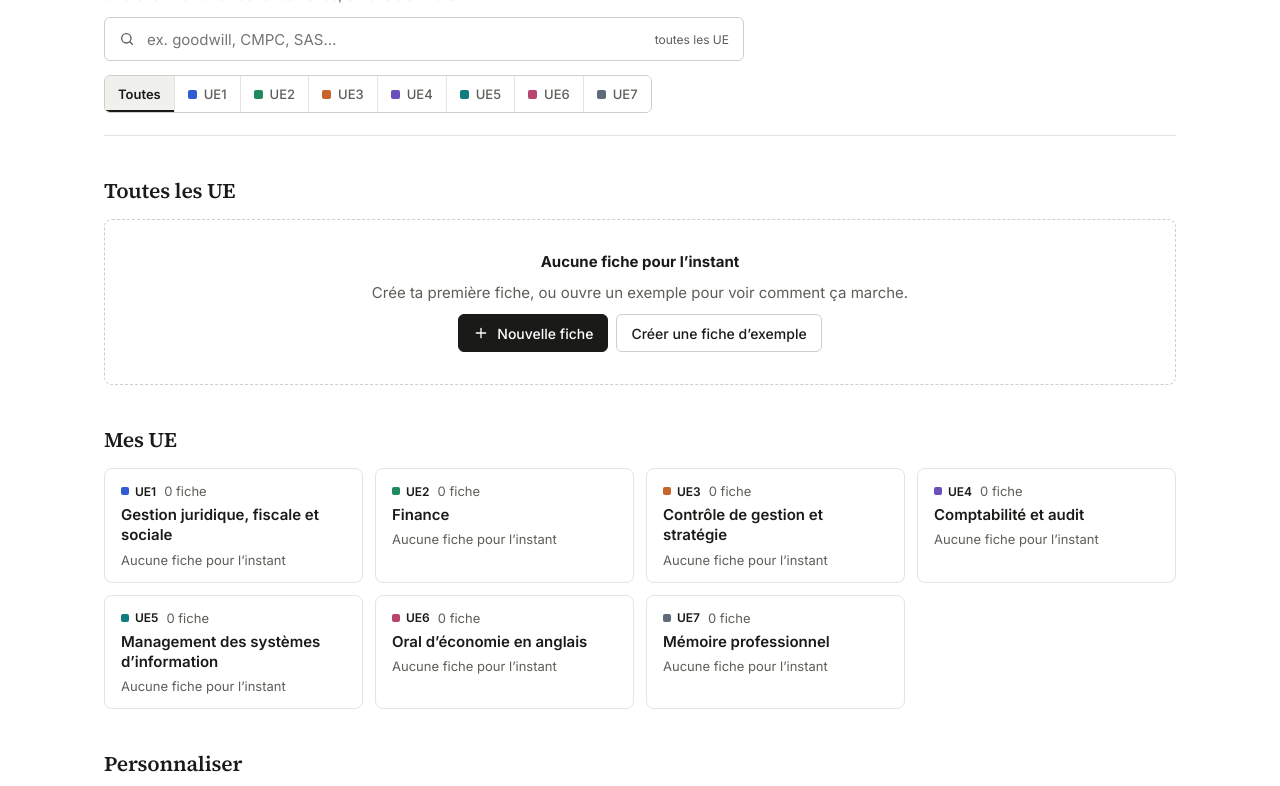
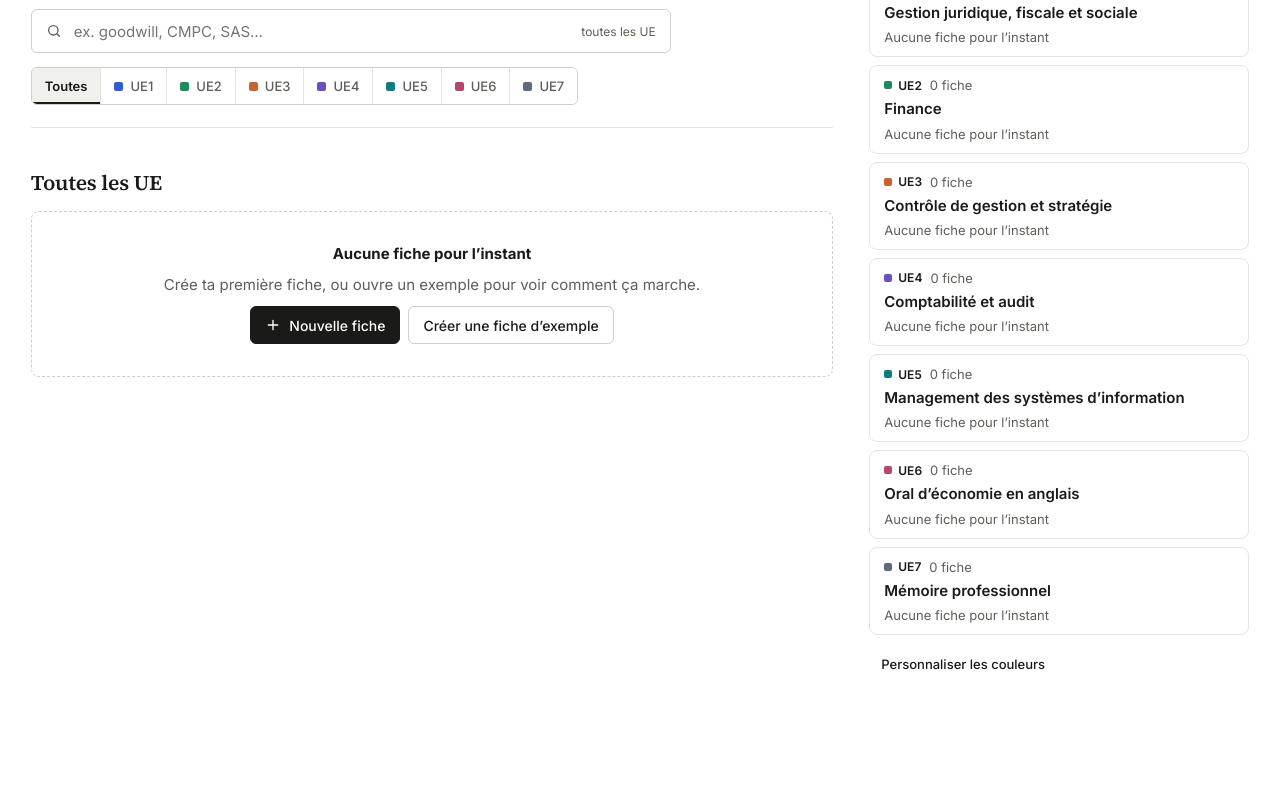
Before and after one commit to clem-chv/Claude, a plain HTML site: page index.html in a window 1280 px wide. Shown: the part 155-941 px from the top of the page. After the commit the page ends 900 px from the top, so only its background shows below. Drawn offline with Linux system fonts and the light colour scheme.

Commit message:
Mise en page pleine largeur
Co-Authored-By: Claude Opus 5.5 <noreply@anthropic.com>
Claude-Session: https://claude.ai/code/session_01GX7XJgzskEzW6HYBcPDuHe

```diff
--- a/index.html
+++ b/index.html
@@ -52,7 +52,13 @@ h1,h2,h3{font-family:'Source Serif 4',Georgia,serif;font-weight:600;margin:0;let
 .tag .dot{width:8px;height:8px}
 .pill{display:inline-flex;align-items:center;padding:2px 7px;border-radius:4px;font-size:12px;font-weight:700;flex:none}
 /* layout */
-.wrap{max-width:1120px;margin:0 auto;padding:36px 24px 72px}
+.wrap{max-width:1880px;margin:0 auto;padding:28px clamp(16px,2.4vw,40px) 64px}
+.homegrid{display:grid;grid-template-columns:minmax(0,1fr) minmax(300px,380px);gap:36px;align-items:start}
+.hside{position:sticky;top:78px;display:flex;flex-direction:column;gap:12px}
+.hside .tiles{grid-template-columns:1fr;gap:8px}
+.hside .tile{padding:11px 14px}
+.hside h2{font-size:19px}
+@media (max-width:980px){ .homegrid{grid-template-columns:1fr} .hside{position:static} .hside .tiles{grid-template-columns:repeat(auto-fill,minmax(220px,1fr))} }
 .ptitle{display:flex;flex-wrap:wrap;gap:16px;justify-content:space-between;align-items:flex-end;padding-bottom:22px;border-bottom:1px solid var(--border)}
 .ptitle h1{font-size:30px}
 .ptitle p{margin:6px 0 0;color:var(--muted);font-size:14px}
@@ -92,7 +98,7 @@ input[type=color]{width:40px;height:32px;padding:2px;border:1px solid var(--stro
 .filters{display:flex;flex-wrap:wrap;align-items:center;gap:10px;margin-top:20px}
 .filters select{height:36px;padding:0 8px;border-radius:6px;border:1px solid var(--strong);background:#fff;font-size:13px}
 .filters label{display:flex;align-items:center;gap:8px;font-size:13px;color:var(--muted)}
-.grid{display:grid;grid-template-columns:repeat(auto-fill,minmax(240px,1fr));gap:16px;margin-top:20px}
+.grid{display:grid;grid-template-columns:repeat(auto-fill,minmax(230px,1fr));gap:16px;margin-top:20px}
 .card{background:#fff;border:1px solid var(--border);border-radius:8px;overflow:hidden;display:flex;flex-direction:column;position:relative}
 .card:hover{border-color:var(--strong)}
 .card.sel{border-color:var(--ink);box-shadow:0 0 0 1px var(--ink)}
@@ -145,8 +151,8 @@ input[type=color]{width:40px;height:32px;padding:2px;border:1px solid var(--stro
 /* reader */
 .rhead{display:flex;flex-wrap:wrap;gap:10px;align-items:center;margin-bottom:22px}
 .rhead h1{font-size:26px;flex:1 1 260px}
-.pages{display:flex;flex-direction:column;align-items:center;gap:20px}
-.rbg{background:var(--stage);border-radius:8px;padding:24px 12px}
+.pages{display:flex;flex-wrap:wrap;justify-content:center;align-items:flex-start;gap:24px}
+.rbg{background:var(--stage);border-radius:8px;padding:28px 20px}
 /* modal & toast */
 .ov{position:fixed;inset:0;z-index:100;background:rgba(20,20,18,.35);display:flex;align-items:center;justify-content:center;padding:20px}
 .modal{width:min(500px,100%);background:#fff;border:1px solid var(--border);border-radius:10px;padding:22px;display:flex;flex-direction:column;gap:14px;max-height:90vh;overflow:auto;box-shadow:0 20px 50px rgba(20,20,18,.18)}
@@ -749,7 +755,7 @@ function route(keepScroll){
   $$('.nav [data-nav]').forEach(function(a){ var n=a.getAttribute('data-nav'); var on= n===r.name || (n==='fiches' && (r.name==='lire'||r.name==='edit')); a.classList.toggle('on', on); if(on) a.setAttribute('aria-current','page'); else a.removeAttribute('aria-current'); });
   if(ED && r.name!=='edit'){ commitEdit(); var lid=ED.fid; if(Store.timers[lid]){ clearTimeout(Store.timers[lid]); delete Store.timers[lid]; Store.flush(lid); } ED=null; }
   var y=window.scrollY;
-  if(r.name==='accueil'||r.name==='personnaliser') viewHome(r.name==='personnaliser' && key!==lastRoute);
+  if(r.name==='accueil'||r.name==='personnaliser') viewHome(r.name==='personnaliser'?'settings':false);
   else if(r.name==='fiches'||r.name==='exporter') viewLib(r.name==='exporter');
   else if(r.name==='lire') viewRead(r.id);
   else if(r.name==='edit'){ if(!ED || ED.fid!==r.id) viewEdit(r.id); }
@@ -799,13 +805,21 @@ function viewHome(scrollDesign){
   var v=$('#view'), hs=S.home;
   var counts={}, last={}; sortedFiches().forEach(function(f){ counts[f.ue]=(counts[f.ue]||0)+1; if(!last[f.ue]) last[f.ue]=f.title; });
   var scope= hs.ue ? hs.ue+' · '+ueOf(hs.ue).name : 'Toutes les UE';
-  var h='<div class="wrap"><div class="ptitle" style="flex-direction:column;align-items:stretch;gap:14px"><div><h1>Que veux-tu réviser ?</h1><p>Cherche une notion dans tes fiches, ou choisis une UE.</p></div>'+
+  if(scrollDesign==='settings') return viewSettings();
+  var h='<div class="wrap"><div class="homegrid"><div class="hmain"><div class="ptitle" style="flex-direction:column;align-items:stretch;gap:14px"><div><h1>Que veux-tu réviser ?</h1><p>Cherche une notion dans tes fiches, ou choisis une UE.</p></div>'+
     '<label class="search">'+ico(I.search)+'<span class="vh">Rechercher dans mes fiches</span><input id="hq" type="search" value="'+esc(hs.q)+'" placeholder="ex. goodwill, CMPC, SAS…"><small>'+esc(hs.ue||'toutes les UE')+'</small></label>'+
     ueTabs(hs.ue,'data-hue')+'</div>';
   h+='<section class="sec" aria-labelledby="hres"><h2 id="hres">'+esc(scope)+'</h2><div id="hresList"></div></section>';
-  h+='<section class="sec" aria-labelledby="hues"><h2 id="hues">Mes UE</h2><div class="tiles">'+UE_KEYS.map(function(k){ var u=ueOf(k), on=hs.ue===k, n=counts[k]||0;
-    return '<button type="button" class="tile'+(on?' on':'')+'" data-hue="'+k+'"><span class="r">'+tagHtml(k)+'<span class="m">'+n+' fiche'+(n>1?'s':'')+'</span></span><span class="n">'+esc(u.name)+'</span><span class="m">'+(last[k]?'Dernière : '+esc(last[k]):'Aucune fiche pour l’instant')+'</span></button>'; }).join('')+'</div></section>';
-  h+='<section class="sec" id="design" aria-labelledby="hdes"><h2 id="hdes">Personnaliser</h2><p class="d">Les couleurs s’appliquent à toutes les fiches et aux PDF.</p><div class="two">'+
+  h+='</div><aside class="hside" aria-labelledby="hues"><h2 id="hues">Mes UE</h2><div class="tiles">'+UE_KEYS.map(function(k){ var u=ueOf(k), on=hs.ue===k, n=counts[k]||0;
+    return '<button type="button" class="tile'+(on?' on':'')+'" data-hue="'+k+'"><span class="r">'+tagHtml(k)+'<span class="m">'+n+' fiche'+(n>1?'s':'')+'</span></span><span class="n">'+esc(u.name)+'</span><span class="m">'+(last[k]?'Dernière : '+esc(last[k]):'Aucune fiche pour l’instant')+'</span></button>'; }).join('')+'</div><a class="btn sm ghost" href="#personnaliser" style="align-self:flex-start">Personnaliser les couleurs</a></aside></div></div>';
+  v.innerHTML=h;
+  drawHomeResults();
+  var q=$('#hq'); q.addEventListener('input', function(){ hs.q=q.value; drawHomeResults(); });
+  $$('[data-hue]', v).forEach(function(b){ b.addEventListener('click', function(){ var k=b.getAttribute('data-hue'); hs.ue = (k && hs.ue===k && b.classList.contains('tile'))?'':k; route(true); }); });
+}
+function viewSettings(){
+  var v=$('#view');
+  var h='<div class="wrap"><div class="ptitle"><div><h1 id="hdes">Personnaliser</h1><p>Les couleurs s’appliquent à toutes les fiches et aux PDF.</p></div></div><section class="sec" id="design" aria-labelledby="hdes" style="margin-top:24px"><div class="two">'+
     '<div class="panel"><span class="lab">Nom et couleur de chaque UE</span><div>'+UE_KEYS.map(function(k){ var u=ueOf(k); return '<div class="row"><label class="vh" for="uc'+k+'">Couleur '+k+'</label><input type="color" id="uc'+k+'" data-uc="'+k+'" value="'+u.color+'"><b style="width:38px;font-size:14px">'+k+'</b><label class="vh" for="un'+k+'">Nom '+k+'</label><input type="text" id="un'+k+'" data-un="'+k+'" value="'+esc(u.name)+'"></div>'; }).join('')+'</div>'+
     '<span class="lab" style="margin-top:12px">Couleur des encadrés</span><div>'+Object.keys(BOXK).map(function(k){ return '<label class="row" style="cursor:pointer"><input type="color" data-bc="'+k+'" value="'+S.settings.boxes[k]+'"><span style="font-size:14px">'+BOXK[k]+'</span></label>'; }).join('')+'</div>'+
     '<div style="margin-top:8px"><button type="button" class="btn sm" id="resetCol">Revenir aux couleurs d’origine</button></div></div>'+
@@ -813,16 +827,14 @@ function viewHome(scrollDesign){
     '<div class="panel"><span class="lab">Sauvegarde</span><p style="margin:0;font-size:14px;line-height:1.55;color:var(--muted)">'+(Store.mode==='db'?'Tes fiches sont enregistrées dans ton compte et se retrouvent sur tes autres appareils. Tu peux aussi garder une copie sur ton ordinateur.':'Tes fiches sont enregistrées dans ce navigateur, sur cet appareil. Télécharge régulièrement une sauvegarde : elle te protège si les données du navigateur sont effacées, et permet de transférer tes fiches sur un autre appareil avec « Importer ».'+lastBk())+'</p><div style="display:flex;gap:8px;flex-wrap:wrap"><button type="button" class="btn sm" id="bkDl">'+ico(I.dl)+'Télécharger une sauvegarde</button><label class="btn sm" style="cursor:pointer">Importer une sauvegarde<input type="file" id="bkUp" accept=".json,application/json" class="vh"></label></div></div></div>'+
     '</div></section></div>';
   v.innerHTML=h;
-  drawHomeResults(); drawPreview();
-  var q=$('#hq'); q.addEventListener('input', function(){ hs.q=q.value; drawHomeResults(); });
-  $$('[data-hue]', v).forEach(function(b){ b.addEventListener('click', function(){ var k=b.getAttribute('data-hue'); hs.ue = (k && hs.ue===k && b.classList.contains('tile'))?'':k; route(true); }); });
-  $$('[data-uc]', v).forEach(function(inp){ inp.addEventListener('input', function(){ S.settings.ues[inp.getAttribute('data-uc')].color=inp.value; drawPreview(); }); inp.addEventListener('change', function(){ Store.saveSettings(); route(true); }); });
-  $$('[data-un]', v).forEach(function(inp){ inp.addEventListener('change', function(){ S.settings.ues[inp.getAttribute('data-un')].name=inp.value.trim()||inp.getAttribute('data-un'); Store.saveSettings(); route(true); }); });
+  drawPreview();
+  $$('[data-uc]', v).forEach(function(inp){ inp.addEventListener('input', function(){ S.settings.ues[inp.getAttribute('data-uc')].color=inp.value; drawPreview(); }); inp.addEventListener('change', function(){ Store.saveSettings(); }); });
+  $$('[data-un]', v).forEach(function(inp){ inp.addEventListener('change', function(){ S.settings.ues[inp.getAttribute('data-un')].name=inp.value.trim()||inp.getAttribute('data-un'); Store.saveSettings(); }); });
   $$('[data-bc]', v).forEach(function(inp){ inp.addEventListener('input', function(){ S.settings.boxes[inp.getAttribute('data-bc')]=inp.value; drawPreview(); }); inp.addEventListener('change', function(){ Store.saveSettings(); }); });
   $('#resetCol').onclick=function(){ var d=clone(DEFAULT_SETTINGS); UE_KEYS.forEach(function(k){ S.settings.ues[k].color=d.ues[k].color; }); S.settings.boxes=d.boxes; Store.saveSettings(); route(true); };
   $('#bkDl').onclick=downloadBackup;
   $('#bkUp').onchange=importBackup;
-  if(scrollDesign){ setTimeout(function(){ var d=$('#design'); if(d) d.scrollIntoView({behavior:'smooth'}); },50); }
+  var od=$('#openData'); if(od) od.onclick=function(){ if(window.fichesFS) window.fichesFS.openDir(); };
 }
 function lastBk(){ var t=null; try{ t=localStorage.getItem('fichesDSCG.lastBackup'); }catch(e){} return '<br><b style="color:var(--text)">Dernière sauvegarde : '+(t?new Date(+t).toLocaleDateString('fr-FR',{day:'numeric',month:'long',year:'numeric'}):'jamais')+'</b>'; }
 function drawHomeResults(){
@@ -886,10 +898,10 @@ function viewRead(id){
   var f=getFiche(id), v=$('#view');
   if(!f){ v.innerHTML='<div class="wrap"><div class="empty">Cette fiche n’existe plus. <a class="btn sm" href="#fiches">Mes fiches</a></div></div>'; return; }
   var all=sortedFiches(), idx=all.indexOf(f), prev=all[idx-1], next=all[idx+1];
-  v.innerHTML='<div class="wrap" style="max-width:900px"><div class="rhead"><a class="btn sm ghost" href="#fiches" aria-label="Retour à mes fiches">'+ico(I.back)+'</a>'+tagHtml(f.ue)+'<h1>'+esc(f.title)+'</h1><a class="btn sm" href="#edit-'+f.id+'">'+ico(I.edit)+'Modifier</a><button class="btn sm pri" id="rPdf">'+ico(I.dl)+'PDF</button></div><div class="rbg"><div class="pages" id="rPages"></div></div>'+
+  v.innerHTML='<div class="wrap"><div class="rhead"><a class="btn sm ghost" href="#fiches" aria-label="Retour à mes fiches">'+ico(I.back)+'</a>'+tagHtml(f.ue)+'<h1>'+esc(f.title)+'</h1><a class="btn sm" href="#edit-'+f.id+'">'+ico(I.edit)+'Modifier</a><button class="btn sm pri" id="rPdf">'+ico(I.dl)+'PDF</button></div><div class="rbg"><div class="pages" id="rPages"></div></div>'+
     '<div style="display:flex;gap:10px;margin-top:20px">'+(prev?'<a class="btn" style="flex:1" href="#lire-'+prev.id+'">'+ico(I.left)+'Fiche précédente</a>':'<span style="flex:1"></span>')+(next?'<a class="btn" style="flex:1" href="#lire-'+next.id+'">Fiche suivante'+ico(I.right)+'</a>':'<span style="flex:1"></span>')+'</div></div>';
   var host=$('#rPages'), W=Math.min(PW, host.clientWidth||PW), sc=W/PW;
-  var hostW=host.clientWidth||PW;
+  var hostW=(host.clientWidth||PW)-8;
   f.pages.forEach(function(p,i){ var pw=document.createElement('div'); pw.className='pw'; var pg=document.createElement('div'); pw.appendChild(pg); host.appendChild(pw); renderPage(pg,f,i,{}); var s2=Math.min(PW,hostW)/PW; pw.style.width=(PW*s2)+'px'; pw.style.height=(PH*s2)+'px'; pg.style.transform='scale('+s2+')'; });
   $('#rPdf').onclick=function(){ exportPDF([f], f.title); };
 }
```
